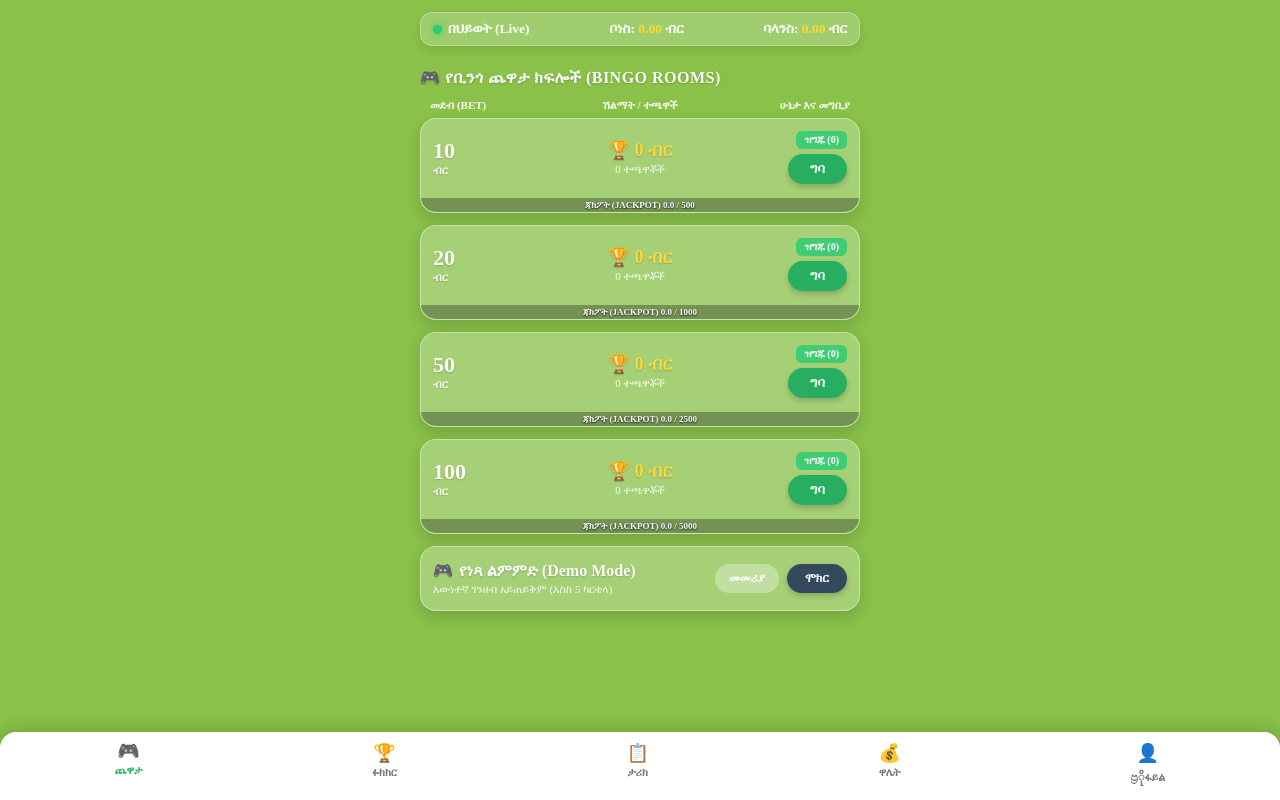
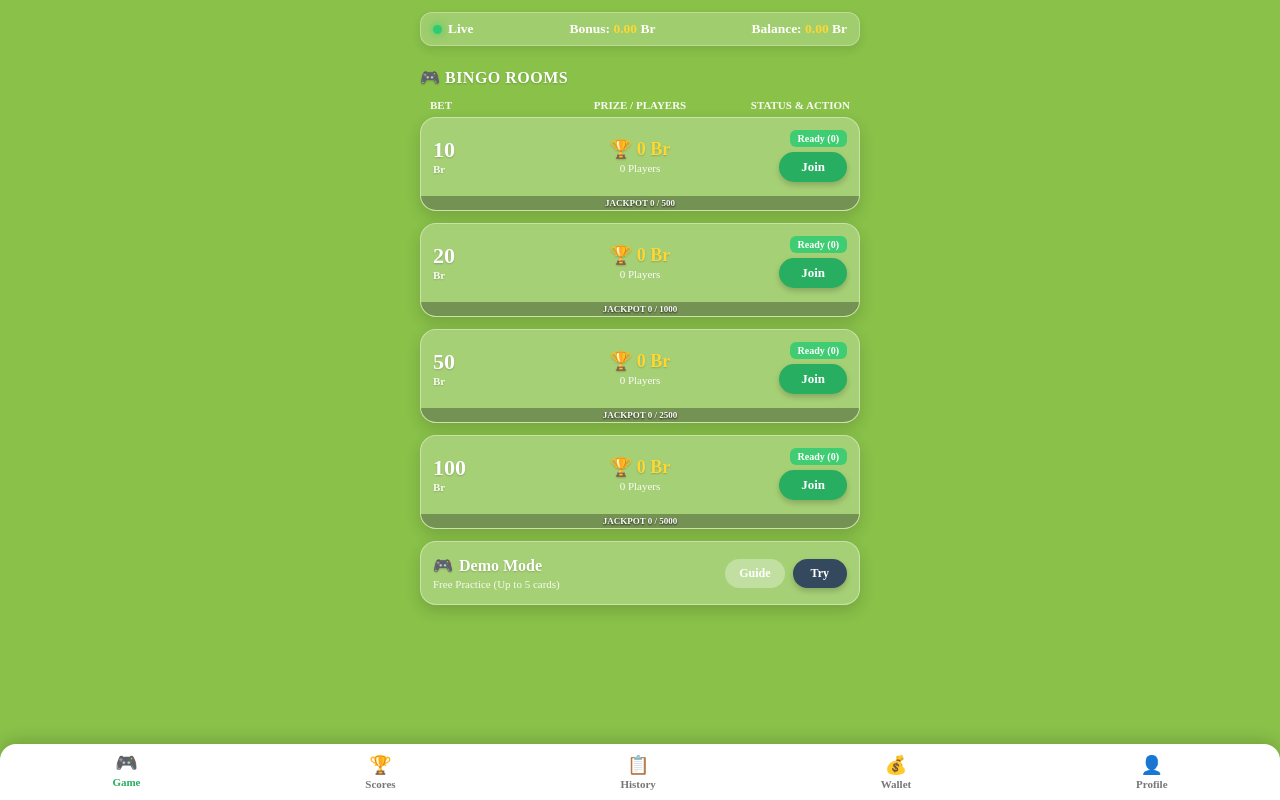
Before and after one commit to mikixa29-netizen/bingogame, a Flask app: template templates/game_lobby.html in a window 1280 px wide. Run offline with Flask 3, Linux system fonts and the light colour scheme; the template is opened without the code that fills it, so the values that code supplies are empty; some web fonts are replaced.

Commit message:
Fix bingo game logic, jackpot, history, UI and admin errors

```diff
--- a/app.py
+++ b/app.py
@@ -21,7 +21,7 @@ app.secret_key = os.environ.get("SESSION_SECRET", "dev-secret-key")
 
 init_db(app)
 
-# Register Admin Blueprint to fix all admin.* routing BuildErrors
+# Register Admin Blueprint to fix admin routing errors
 app.register_blueprint(admin_bp)
 
 from models import User, Game, GameParticipant, Transaction, Transfer, GameHistory, Admin
@@ -104,17 +104,17 @@ def scores_data():
         User.username,
         User.phone,
         db.func.count(GameHistory.id).label('win_count')
-    ).join(GameHistory, User.id == GameHistory.winner_id)
+    ).join(GameHistory, User.id == GameHistory.winner_id).filter(GameHistory.is_win == True)
 
     if timeframe == 'today':
         start_date = datetime(now.year, now.month, now.day)
-        query = query.filter(GameHistory.created_at >= start_date)
+        query = query.filter(GameHistory.finished_at >= start_date)
     elif timeframe == 'week':
         start_date = now - timedelta(days=7)
-        query = query.filter(GameHistory.created_at >= start_date)
+        query = query.filter(GameHistory.finished_at >= start_date)
     elif timeframe == 'month':
         start_date = datetime(now.year, now.month, 1)
-        query = query.filter(GameHistory.created_at >= start_date)
+        query = query.filter(GameHistory.finished_at >= start_date)
 
     results = query.group_by(User.id).order_by(db.desc('win_count')).all()
 
@@ -146,6 +146,7 @@ def history():
     if not user:
         return redirect(url_for('index'))
 
+    # ለተጠቃሚው የተደረጉ የጨዋታ ታሪኮች ሁሉ (አሸነፈም ተሸነፈም)
     game_history = GameHistory.query.filter_by(winner_id=user.id).order_by(GameHistory.id.desc()).limit(20).all()
     return render_template('history.html', game_history=game_history)
 
@@ -175,15 +176,21 @@ def list_games():
         if game.entry_price >= 0 and game.status in ["waiting", "countdown", "active", "playing"]:
             user_joined = user and (user.telegram_id in game.players)
             pool, _ = game.update_pool_and_bonus()
+            # ትክክለኛውን የደራሽ (derash) መጠን ከ game_logic ማምጣት
+            derash_amount = game.get_derash_amount() if hasattr(game, 'get_derash_amount') else pool
+            jackpot_current = game.get_current_jackpot() if hasattr(game, 'get_current_jackpot') else 0.0
+
             games_data.append({
                 'id': g_id,
                 'unique_code': getattr(game, 'unique_code', str(g_id)),
-                'players': len(game.players),
+                'players_count': len(game.players),
                 'total_cards': game.get_total_cards(),
                 'entry_price': game.entry_price,
                 'status': game.status,
                 'countdown_remaining': game.get_remaining_countdown() if game.status == 'countdown' else 30,
-                'jackpot_pool': round(pool, 2),
+                'pool': round(pool, 2),
+                'derash': round(derash_amount, 2),
+                'jackpot_pool': round(jackpot_current, 2),
                 'user_joined': user_joined
             })
     return jsonify({
@@ -375,6 +382,7 @@ def play_game(game_id):
 
     player_cards = game.players.get(user.telegram_id, [])
     pool, bonus_text = game.update_pool_and_bonus()
+    derash_amount = game.get_derash_amount() if hasattr(game, 'get_derash_amount') else pool
 
     return render_template('game.html',
                            game_id=game_id,
@@ -384,7 +392,7 @@ def play_game(game_id):
                            active_players=len(game.players),
                            game_status=game.status,
                            entry_price=game.entry_price,
-                           pool=round(pool, 2),
+                           pool=round(derash_amount, 2),
                            bonus=bonus_text,
                            balance=user.balance)
 
@@ -396,6 +404,7 @@ def game_status_api(game_id):
     game = active_games[game_id]
     game.update_active_game()
     pool, bonus_text = game.update_pool_and_bonus()
+    derash_amount = game.get_derash_amount() if hasattr(game, 'get_derash_amount') else pool
     formatted_called = [game.format_number(n) for n in game.called_numbers]
 
     taken_cartelas = []
@@ -405,32 +414,42 @@ def game_status_api(game_id):
 
     if (game.status in ['finished', 'completed'] or game.winners) and not getattr(game, '_history_recorded', False):
         game._history_recorded = True
-        prize_per_winner = round(pool / max(len(game.winners), 1), 2) if game.winners else 0.0
+        prize_per_winner = round(derash_amount / max(len(game.winners), 1), 2) if game.winners else 0.0
 
-        for winner_info in game.winners:
-            w_tid = winner_info.get('user_id')
-            w_user = User.query.filter_by(telegram_id=w_tid).first()
-            if w_user:
-                if game.entry_price > 0:
-                    w_user.balance += prize_per_winner
-                w_user.games_won = (w_user.games_won or 0) + 1
+        winner_user_ids = [w.get('user_id') for w in game.winners]
+
+        # ለአሸናፊዎች እና ለተሸናፊዎች ታሪክን በትክክል መመዝገብ (is_win True/False)
+        for p_tid in game.players.keys():
+            p_user = User.query.filter_by(telegram_id=p_tid).first()
+            if p_user:
+                p_user.games_played = (p_user.games_played or 0) + 1
+                is_winner = p_tid in winner_user_ids
+
+                if is_winner:
+                    if game.entry_price > 0:
+                        p_user.balance += prize_per_winner
+                    p_user.games_won = (p_user.games_won or 0) + 1
+
+                # የካርቴላ መረጃ ማግኘት
+                player_card_info = next((c for c in game.players.get(p_tid, []) if is_winner and c.get('cartela_number') == next((w.get('cartela_number') for w in game.winners if w.get('user_id') == p_tid), c.get('cartela_number'))), game.players.get(p_tid, [{}])[0])
 
                 try:
                     hist = GameHistory(
                         game_id=game_id,
                         game_unique_code=getattr(game, 'unique_code', str(game_id)),
-                        winner_id=w_user.id,
-                        winner_name=w_user.username or "Player",
-                        winning_cartela=winner_info.get('cartela_number', 1),
-                        winning_board_data=json.dumps(winner_info),
+                        winner_id=p_user.id if is_winner else None,
+                        winner_name=p_user.username or "Player",
+                        winning_cartela=player_card_info.get('cartela_number', 1),
+                        winning_board_data=json.dumps(player_card_info),
                         total_calls=len(game.called_numbers),
                         called_numbers_str=",".join([game.format_number(n) for n in game.called_numbers]),
-                        prize_amount=prize_per_winner
+                        prize_amount=prize_per_winner if is_winner else 0.0,
+                        is_win=is_winner
                     )
                     db.session.add(hist)
-                    if game.entry_price > 0:
+                    if is_winner and game.entry_price > 0:
                         tx = Transaction(
-                            user_id=w_user.id,
+                            user_id=p_user.id,
                             type='win',
                             amount=prize_per_winner,
                             status='completed'
@@ -439,10 +458,6 @@ def game_status_api(game_id):
                 except Exception as e:
                     logger.exception(f"Error auto-recording history: {e}")
 
-        for p_tid in game.players.keys():
-            p_user = User.query.filter_by(telegram_id=p_tid).first()
-            if p_user:
-                p_user.games_played = (p_user.games_played or 0) + 1
         db.session.commit()
 
     return jsonify({
@@ -450,14 +465,14 @@ def game_status_api(game_id):
         'unique_code': getattr(game, 'unique_code', str(game_id)),
         'active_players': len(game.players),
         'total_cards': game.get_total_cards(),
-        'pool': round(pool, 2),
+        'pool': round(derash_amount, 2),
         'bonus': bonus_text,
         'status': game.status,
         'countdown_remaining': game.get_remaining_countdown() if game.status == 'countdown' else 0,
         'called_numbers': formatted_called,
         'current_call': formatted_called[-1] if formatted_called else '---',
         'winners': game.winners,
-        'prize_per_winner': round(pool / max(len(game.winners), 1), 2) if game.winners else 0.0,
+        'prize_per_winner': round(derash_amount / max(len(game.winners), 1), 2) if game.winners else 0.0,
         'taken_cartelas': taken_cartelas
     })
 
@@ -478,49 +493,23 @@ def mark_number(game_id):
 
     if check_win:
         pool, bonus_text = game.update_pool_and_bonus()
+        derash_amount = game.get_derash_amount() if hasattr(game, 'get_derash_amount') else pool
         winner, message, prize_per_winner = game.claim_bingo(user.telegram_id, card_index)
 
         if winner:
-            if prize_per_winner <= 0 and pool > 0:
-                prize_per_winner = pool / max(len(game.winners), 1)
+            if prize_per_winner <= 0 and derash_amount > 0:
+                prize_per_winner = derash_amount / max(len(game.winners), 1)
 
             if game.entry_price > 0:
                 user.balance += prize_per_winner
 
             user.games_won = (user.games_won or 0) + 1
 
+            winner_user_ids = [w.get('user_id') for w in game.winners]
             for p_tid in game.players.keys():
                 p_user = User.query.filter_by(telegram_id=p_tid).first()
                 if p_user:
                     p_user.games_played = (p_user.games_played or 0) + 1
-
-            try:
-                hist = GameHistory(
-                    game_id=game_id,
-                    game_unique_code=getattr(game, 'unique_code', str(game_id)),
-                    winner_id=user.id,
-                    winner_name=user.username or "Player",
-                    winning_cartela=game.players[user.telegram_id][card_index]['cartela_number'],
-                    winning_board_data=json.dumps(game.players[user.telegram_id][card_index]),
-                    total_calls=len(game.called_numbers),
-                    called_numbers_str=",".join([game.format_number(n) for n in game.called_numbers]),
-                    prize_amount=prize_per_winner
-                )
-                db.session.add(hist)
-
-                if game.entry_price > 0:
-                    tx = Transaction(
-                        user_id=user.id,
-                        type='win',
-                        amount=prize_per_winner,
-                        status='completed'
-                    )
-                    db.session.add(tx)
-
-                db.session.commit()
-            except Exception as e:
-                logger.exception(f"Error recording win history: {e}")
-                db.session.rollback()
 
         return jsonify({
             'winner': winner,
@@ -528,6 +517,12 @@ def mark_number(game_id):
             'prize_per_winner': prize_per_winner,
             'winners': game.winners
         })
+
+    # ተጫዋቹ በእጁ ቁጥር ማጥቆር ከፈለገ (Manual Mark)
+    number = data.get('number')
+    if number is not None:
+        success = game.mark_number(user.telegram_id, card_index, int(number))
+        return jsonify({'success': success, 'marked': success})
 
     return jsonify({'error': 'Invalid action'}), 400
 
--- a/templates/game_lobby.html
+++ b/templates/game_lobby.html
@@ -1,5 +1,5 @@
 <!DOCTYPE html>
-<html lang="am">
+<html lang="en">
 <head>
     <meta charset="UTF-8">
     <meta name="viewport" content="width=device-width, initial-scale=1.0, maximum-scale=1.0, user-scalable=no">
@@ -102,17 +102,17 @@
 
     <!-- Header Stats -->
     <div class="app-header">
-        <div class="live-indicator"><div class="live-dot"></div> በህይወት (Live)</div>
-        <div>ቦነስ: <span id="hdr-bonus" style="color: #fdd835;">{{ bonus_balance | default('0.00') }}</span> ብር</div>
-        <div>ባላንስ: <span id="hdr-balance" style="color: #fdd835;">{{ main_balance | default('0.00') }}</span> ብር</div>
+        <div class="live-indicator"><div class="live-dot"></div> Live</div>
+        <div>Bonus: <span id="hdr-bonus" style="color: #fdd835;">{{ bonus_balance | default('0.00') }}</span> Br</div>
+        <div>Balance: <span id="hdr-balance" style="color: #fdd835;">{{ main_balance | default('0.00') }}</span> Br</div>
     </div>
 
     <!-- BINGO GAMES SECTION HEADER -->
-    <div class="section-header">🎮 የቢንጎ ጨዋታ ክፍሎች (BINGO ROOMS)</div>
+    <div class="section-header">🎮 BINGO ROOMS</div>
     <div class="table-headers">
-        <div>መደብ (Bet)</div>
-        <div>ሽልማት / ተጫዋች</div>
-        <div style="text-align: right;">ሁኔታ እና መግቢያ</div>
+        <div>Bet</div>
+        <div>Prize / Players</div>
+        <div style="text-align: right;">Status & Action</div>
     </div>
 
     <!-- Dynamic Room List Container -->
@@ -121,27 +121,27 @@
     <!-- FREE PRACTICE MODE -->
     <div class="demo-card">
         <div class="demo-info">
-            <div>🎮 <span>የነጻ ልምምድ (Demo Mode)</span></div>
-            <div>እውነተኛ ገንዘብ አይጠይቅም (እስከ 5 ካርቴላ)</div>
+            <div>🎮 <span>Demo Mode</span></div>
+            <div>Free Practice (Up to 5 cards)</div>
         </div>
         <div class="demo-buttons">
-            <button class="btn-open" onclick="alert('የዴሞ ጨዋታ ደንብ: በነጻ ካርቴላዎች መለማመድ ይችላሉ!')">መመሪያ</button>
-            <button class="btn-try" onclick="startDemoMode()">ሞክር</button>
+            <button class="btn-open" onclick="alert('Demo Mode Rules: Practice with free cards!')">Guide</button>
+            <button class="btn-try" onclick="startDemoMode()">Try</button>
         </div>
     </div>
 
-    <!-- 5ቱ ሜኑዎች በሞደርን ሲኤስኤስ ዲዛይን -->
+    <!-- Bottom Navigation -->
     <div class="bottom-nav">
-        <a href="/" class="nav-item active"><span>🎮</span> ጨዋታ</a>
-        <a href="/scores" class="nav-item"><span>🏆</span> ፉክክር</a>
-        <a href="/history" class="nav-item"><span>📋</span> ታሪክ</a>
-        <a href="/wallet" class="nav-item"><span>💰</span> ዋሌት</a>
-        <a href="/profile" class="nav-item"><span>👤</span> ප්‍රိုፋይል</a>
+        <a href="/" class="nav-item active"><span>🎮</span> Game</a>
+        <a href="/scores" class="nav-item"><span>🏆</span> Scores</a>
+        <a href="/history" class="nav-item"><span>📋</span> History</a>
+        <a href="/wallet" class="nav-item"><span>💰</span> Wallet</a>
+        <a href="/profile" class="nav-item"><span>👤</span> Profile</a>
     </div>
 
     <script>
         const roomStakes = [10, 20, 50, 100];
-        const deductionPercentages = { 10: 0.0125, 20: 0.0175, 50: 0.02, 100: 0.04 };
+        const jackpotTargets = { 10: 500, 20: 1000, 50: 2500, 100: 5000 };
 
         function fetchGamesLobbyData() {
             fetch('/game/list')
@@ -167,32 +167,30 @@
                 const gameId = index + 1;
                 let gData = Array.isArray(gamesData) ? (gamesData.find(g => g.entry_price === stake) || {}) : {};
 
-                const activePlayers = gData.players || 0;
-                const deductionRate = deductionPercentages[stake] || 0.02;
-                const totalPool = activePlayers > 0 ? (activePlayers * stake) * (1 - deductionRate) : 0;
-                const winAmount = activePlayers > 0 ? totalPool : 0;
+                const activePlayers = gData.players_count || gData.players || 0;
+                const winAmount = gData.derash !== undefined ? gData.derash : (gData.pool || 0);
 
                 const status = gData.status || 'waiting';
                 const countdown = gData.countdown_remaining || 0;
 
-                const jackpotCurrent = gData.jackpot_pool || (winAmount * 0.15).toFixed(1);
-                const jackpotMax = stake * 50;
+                const jackpotCurrent = gData.jackpot_pool || 0;
+                const jackpotMax = jackpotTargets[stake] || (stake * 50);
                 const jackpotPct = Math.min(100, (jackpotCurrent / jackpotMax) * 100).toFixed(1);
 
                 let statusBadgeHtml = '';
                 if (status === 'countdown') {
                     const secs = countdown < 10 ? `0${countdown}` : countdown;
                     statusBadgeHtml = `
-                        <div class="status-badge active-count">ተጫዋቾች ${activePlayers}</div>
-                        <div class="starts-timer-box">ይጀምራል 0:${secs}</div>
+                        <div class="status-badge active-count">Players ${activePlayers}</div>
+                        <div class="starts-timer-box">Starts 0:${secs}</div>
                     `;
                 } else if (status === 'active' || status === 'playing') {
                     statusBadgeHtml = `
-                        <div class="status-badge active-count" style="background:#e67e22;">በመጫወት ላይ</div>
+                        <div class="status-badge active-count" style="background:#e67e22;">Playing</div>
                     `;
                 } else {
                     statusBadgeHtml = `
-                        <div class="status-badge ready">ዝግጁ (${activePlayers})</div>
+                        <div class="status-badge ready">Ready (${activePlayers})</div>
                     `;
                 }
 
@@ -200,20 +198,20 @@
                 roomCard.className = 'room-card';
                 roomCard.innerHTML = `
                     <div class="room-row-content">
-                        <div class="room-bet">${stake} <span>ብር</span></div>
+                        <div class="room-bet">${stake} <span>Br</span></div>
                         <div class="room-win-info">
-                            <div class="win-amount">🏆 ${winAmount.toFixed(0)} ብር</div>
-                            <div class="win-players">${activePlayers} ተጫዋቾች</div>
+                            <div class="win-amount">🏆 ${parseFloat(winAmount).toFixed(0)} Br</div>
+                            <div class="win-players">${activePlayers} Players</div>
                         </div>
                         <div class="room-action-area">
                             <div class="status-badge-container">
                                 ${statusBadgeHtml}
                             </div>
-                            <button class="btn-join" onclick="joinRoom(${gData.id || gameId}, ${stake}, '${status}')">ግባ</button>
+                            <button class="btn-join" onclick="joinRoom(${gData.id || gameId}, ${stake}, '${status}')">Join</button>
                         </div>
                     </div>
                     <div class="jackpot-bar-container">
-                        <div class="jackpot-text">ጃክፖት (JACKPOT) ${jackpotCurrent} / ${jackpotMax}</div>
+                        <div class="jackpot-text">JACKPOT ${parseFloat(jackpotCurrent).toFixed(0)} / ${jackpotMax}</div>
                         <div class="jackpot-fill" style="width: ${jackpotPct}%;"></div>
                     </div>
                 `;
```
Also changed, not shown: admin_panel.py (+46 -32 lines), game_logic.py (+63 -15 lines), models.py (+8 -7 lines), templates/game.html (+92 -39 lines).
